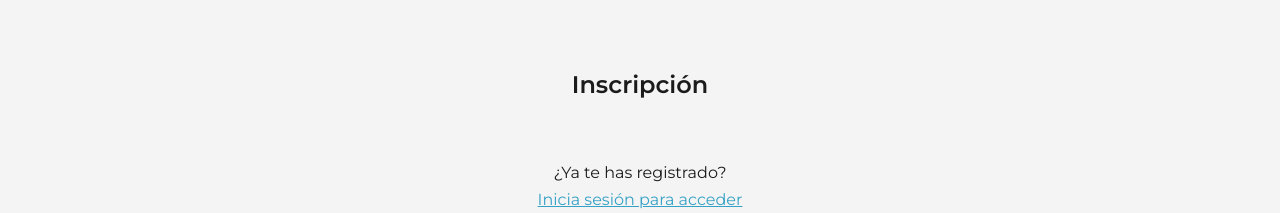
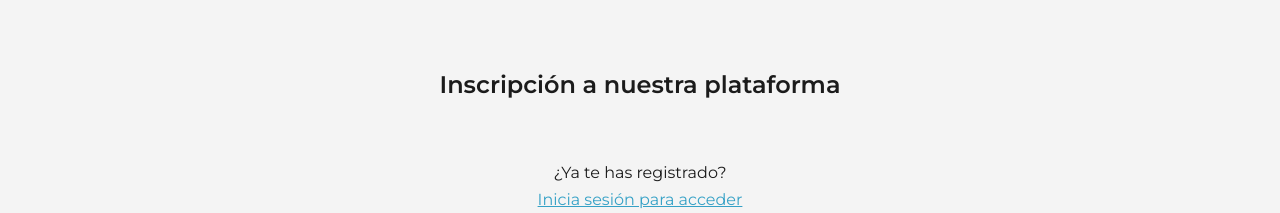
Before and after one commit to ricardoggz/himfg-cursos-website, a Next.js app: page /register in a window 1280 px wide. Shown: the part 230-443 px from the top of the page. Built offline with nearby package versions, Linux system fonts and the light colour scheme.

Commit message:
[change]: course validation

```diff
--- a/src/pages/register.js
+++ b/src/pages/register.js
@@ -22,7 +22,12 @@ const Register = ()=>{
                 <link rel="icon" href="https://res.cloudinary.com/diuxbqmn5/image/upload/v1677114497/himfg-logo_ewzx59.webp" />
             </Head>
             <Container>
-                <Title>Inscripción</Title>
+                <Title>
+                    {
+                        !course ? 'Inscripción a nuestra plataforma'
+                        : 'Inscripción al curso: ' + course.course_name
+                    }
+                </Title>
                 <RegisterForm />
             </Container>
         </>
```
